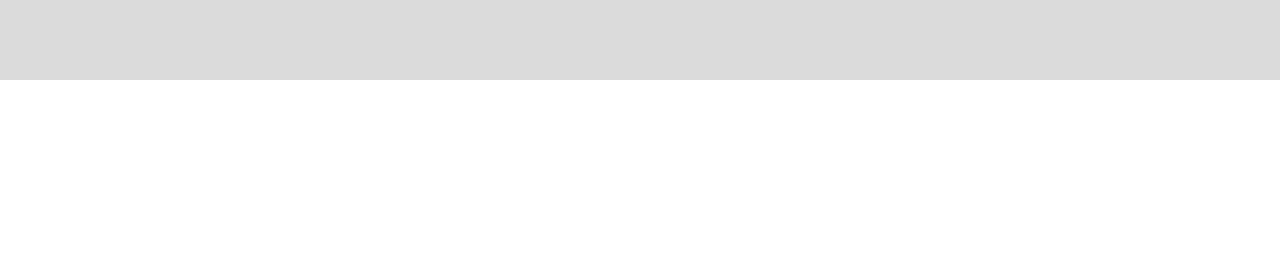
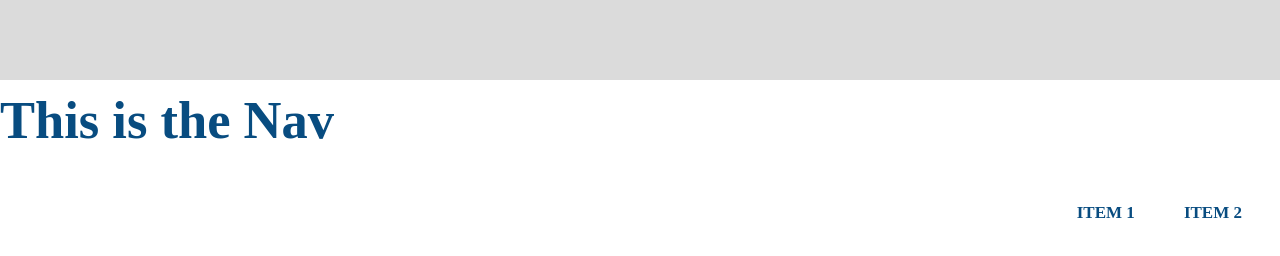
Before and after one commit to jgpotestades/Bright-Ideas, a plain HTML site: page index.html in a window 1280 px wide. Drawn offline with Linux system fonts and the light colour scheme.

Commit message:
Update style.css

```diff
--- a/style.css
+++ b/style.css
@@ -14,7 +14,7 @@ nav{
   width: 100%;
 }
 label.logo{
-  color: white;
+  color: #084C80;
   font-size: 35px;
   line-height: 80px;
   padding: 0 100px;
@@ -30,7 +30,7 @@ nav ul li{
   margin: 0 5px;
 }
 nav ul li a{
-  color: white;
+  color: #084C80;
   font-size: 17px;
   padding: 7px 13px;
   border-radius: 3px;
@@ -42,7 +42,7 @@ a.active,a:hover{
 }
 .checkbtn{
   font-size: 30px;
-  color: white;
+  color: #084C80;
   float: right;
   line-height: 80px;
   margin-right: 40px;
```
